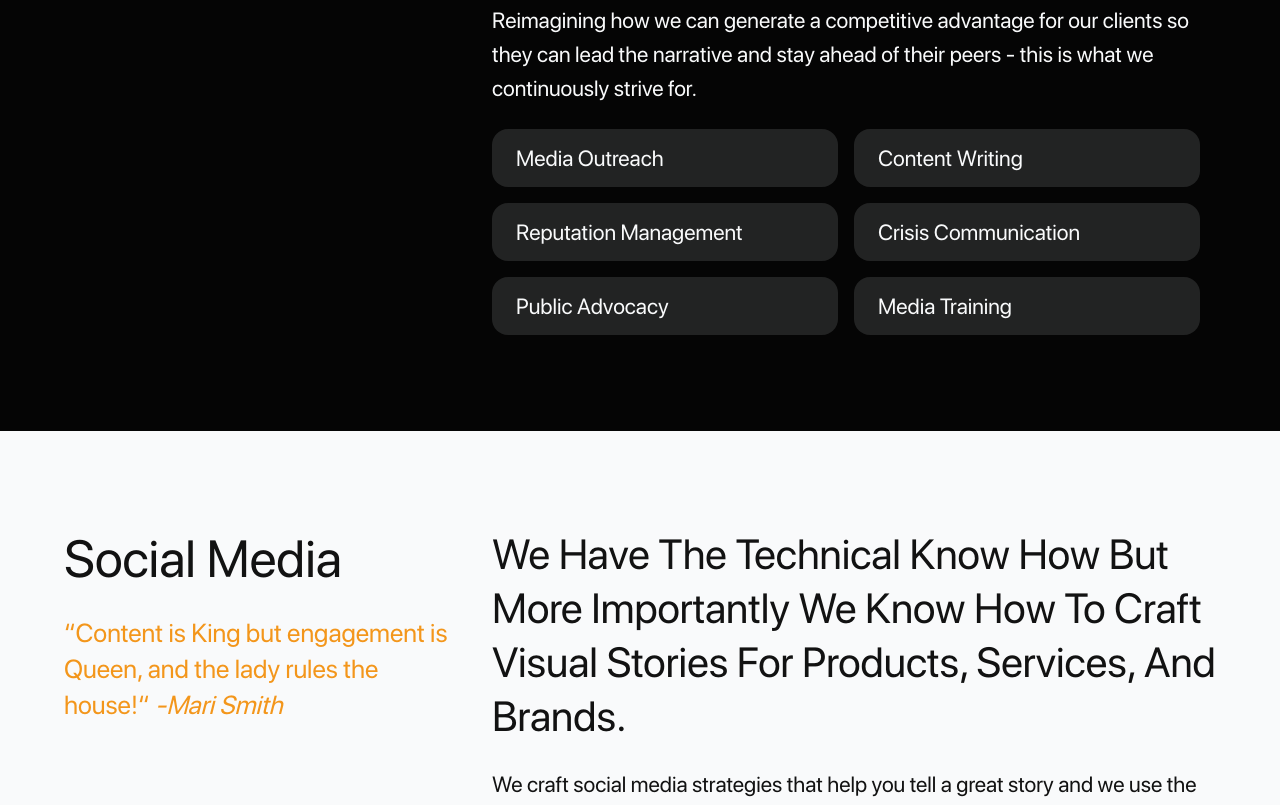
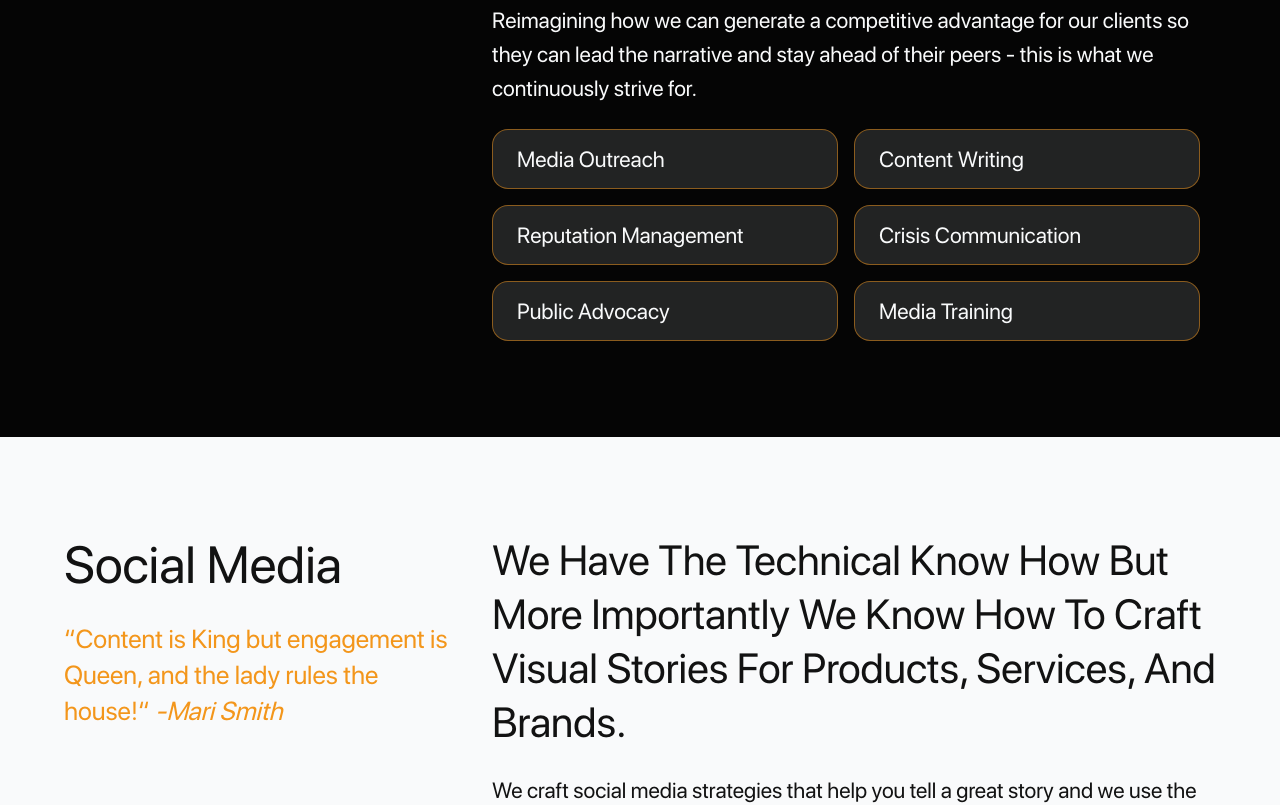
Before and after one commit to mushee22/sample-prime-landing-page, a Next.js app: page /services in a window 1280 px wide. Shown: the part 920-1725 px from the top of the page. Built offline with nearby package versions, Linux system fonts and the light colour scheme.

Commit message:
feat: add toaster component

```diff
--- a/package.json
+++ b/package.json
@@ -34,6 +34,7 @@
     "react-email": "^3.0.6",
     "react-fast-marquee": "^1.6.5",
     "react-international-phone": "^4.4.0",
+    "react-toastify": "^11.0.3",
     "resend": "^4.1.1",
     "swiper": "^11.2.1",
     "tailwind-merge": "^2.6.0",
--- a/src/app/layout.tsx
+++ b/src/app/layout.tsx
@@ -5,6 +5,9 @@ import './globals.css';
 import SmoothScrolling from '@/components/ui/SmoothScrolling';
 import Header from '@/components/sections/Header/Header';
 import Footer from '@/components/sections/Footer/Footer';
+
+
+import { ToastContainer } from 'react-toastify'
 
 const sfProBold = localFont({
     src: "../fonts/SFPRODISPLAYMEDIUM.woff",
@@ -41,6 +44,13 @@ export default function RootLayout({
             >
                 <SmoothScrolling>
                     <Header />
+                    <ToastContainer
+                        position="top-right"
+                        className="!top-24 lg:w-1/3"
+                        limit={1}
+                    />
+
+
                     {children}
                     <Footer />
                 </SmoothScrolling>
--- a/src/components/elements/Contact/ContactForm.tsx
+++ b/src/components/elements/Contact/ContactForm.tsx
@@ -13,6 +13,7 @@ import { Input } from "@/components/ui/Input"
 import { Label } from "@/components/ui/Label"
 import { ToggleGroup, ToggleGroupItem } from "@/components/ui/ToggleGroup"
 import { Typography } from "@/components/ui/Typography"
+import { toast } from "react-toastify";
 
 const ContactForm = () => {
 
@@ -61,12 +62,18 @@ const ContactForm = () => {
         if (response.ok) {
           formik.resetForm();
 
-          console.log(
+          // console.log(
+          //   "Thank You! We've received your message and will follow up shortly."
+          // );
+
+          toast.success(
             "Thank You! We've received your message and will follow up shortly."
           );
         } else {
-          console.log("Something went wrong! Try again later.");
+          // console.log("Something went wrong! Try again later.");
+          toast.error("Something went wrong! Try again later.");
         }
+
       } catch (error) {
         console.log("Something went wrong! Try again later.");
       } finally {
--- a/src/components/elements/Service/ServiceListItem.tsx
+++ b/src/components/elements/Service/ServiceListItem.tsx
@@ -49,7 +49,7 @@ function ServiceListItem({ title, text, descriptions, quote, quoter, features, t
                     </div>
                     <div className="flex flex-col md:flex-row flex-wrap gap-2 md:gap-4 mt-6 xl:mt-9">
                         {features.map((feature, i) => (
-                            <div key={i} className={cn("rounded-lg md:rounded-2xl sm:basis-[calc(50%-16px)] w-fit max-w-[420px] py-3 px-6 h-full", theme == 'light' ? "bg-card" : "bg-[#F7F9FC1F]")}>
+                            <div key={i} className={cn("rounded-lg md:rounded-2xl sm:basis-[calc(50%-16px)] w-fit max-w-[420px] py-3 px-6 h-full border border-primary/50", theme == 'light' ? "bg-card" : "bg-[#F7F9FC1F]")}>
                                 <Typography variant='title' size='sm'>{feature}</Typography>
                             </div>
                         ))}
```
